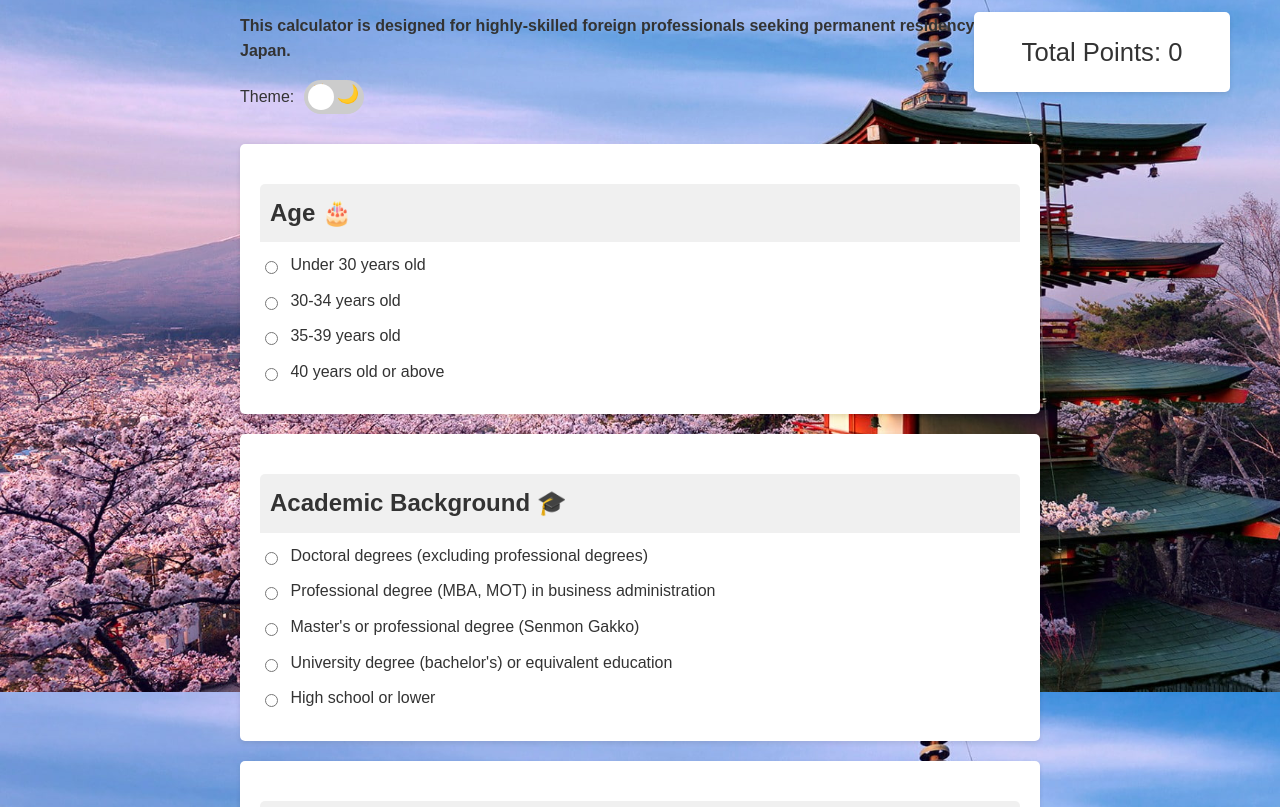
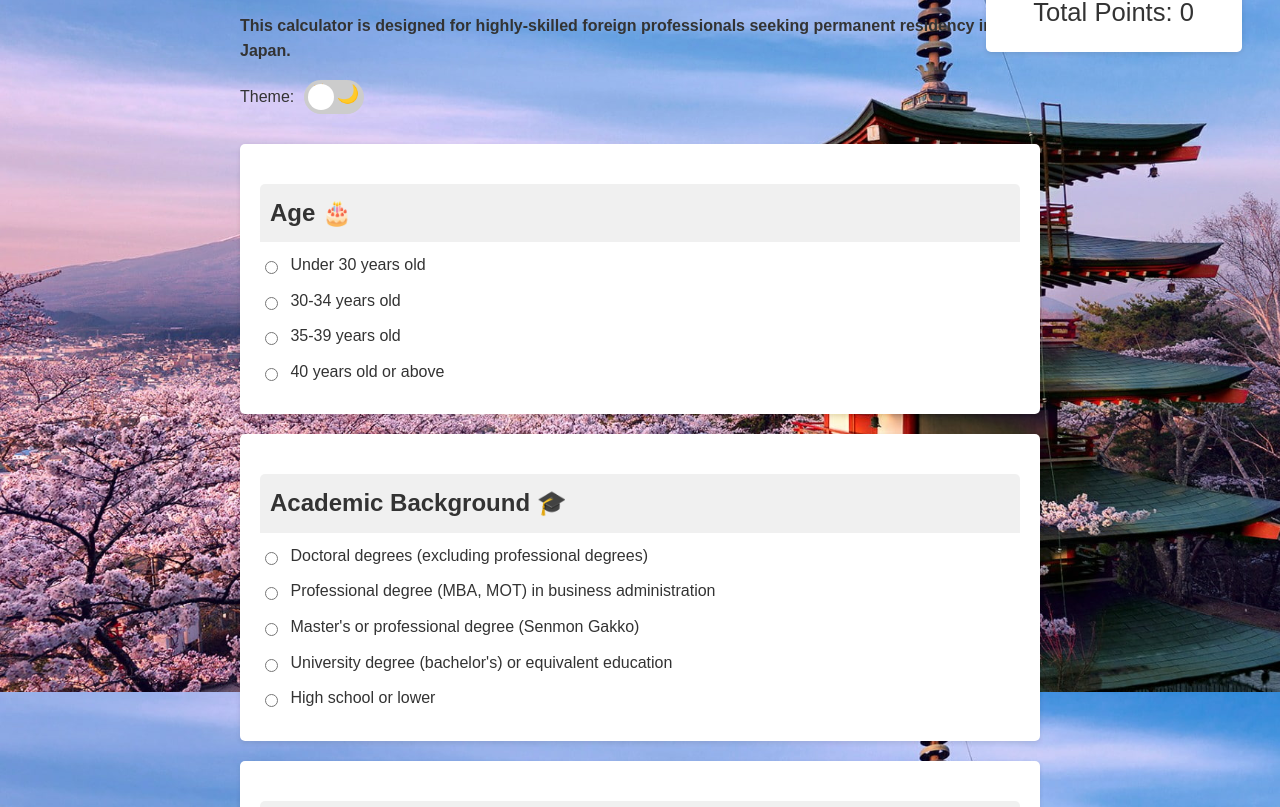
Before and after one commit to rbnhd/pr-point-calc-japan, a plain HTML site: page index.html in a window 1280 px wide. Shown: the part 108-915 px from the top of the page. Drawn offline with Linux system fonts and the light colour scheme.

Commit message:
floating point position change

```diff
--- a/index.html
+++ b/index.html
@@ -115,8 +115,8 @@
 
         .floating-points {
             position: fixed;
-            top: 15%;
-            right: 50px;
+            top: 10%;
+            right: 3%;
             width: 20%;
             height: 10%;
             display: flex;
```
